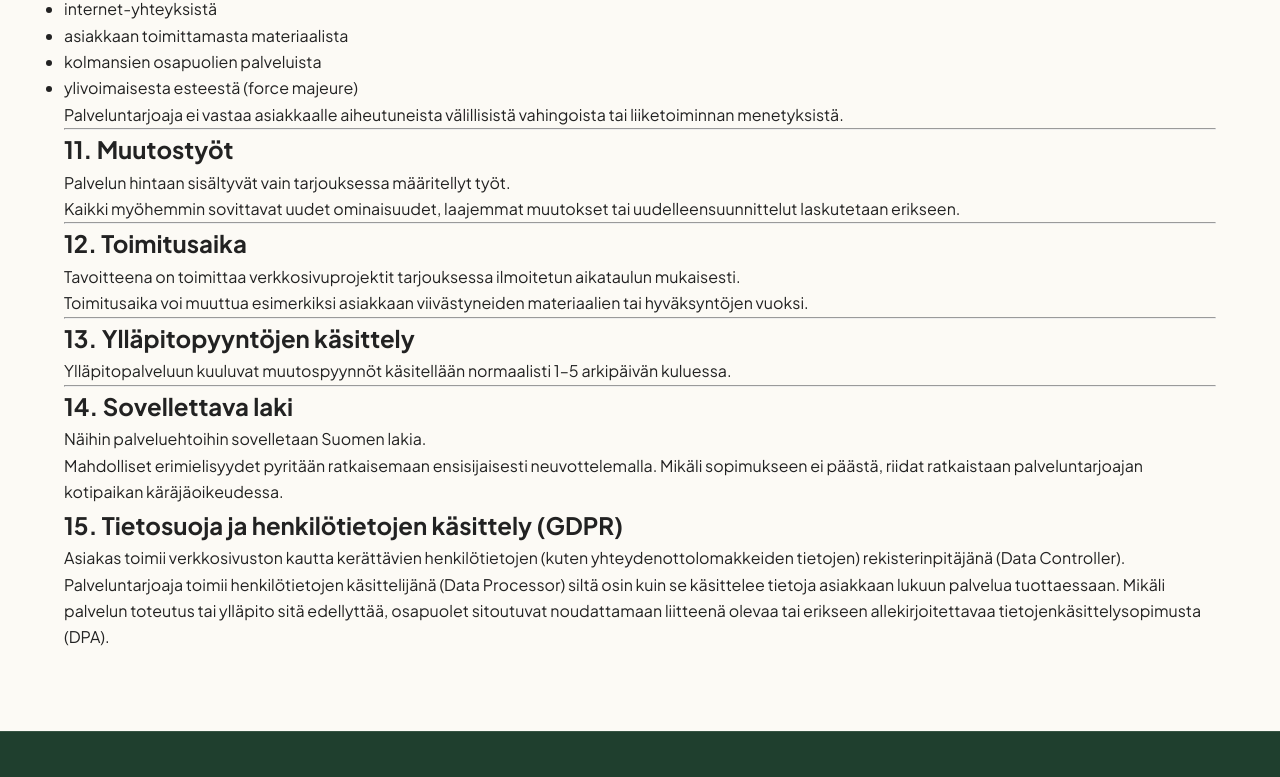
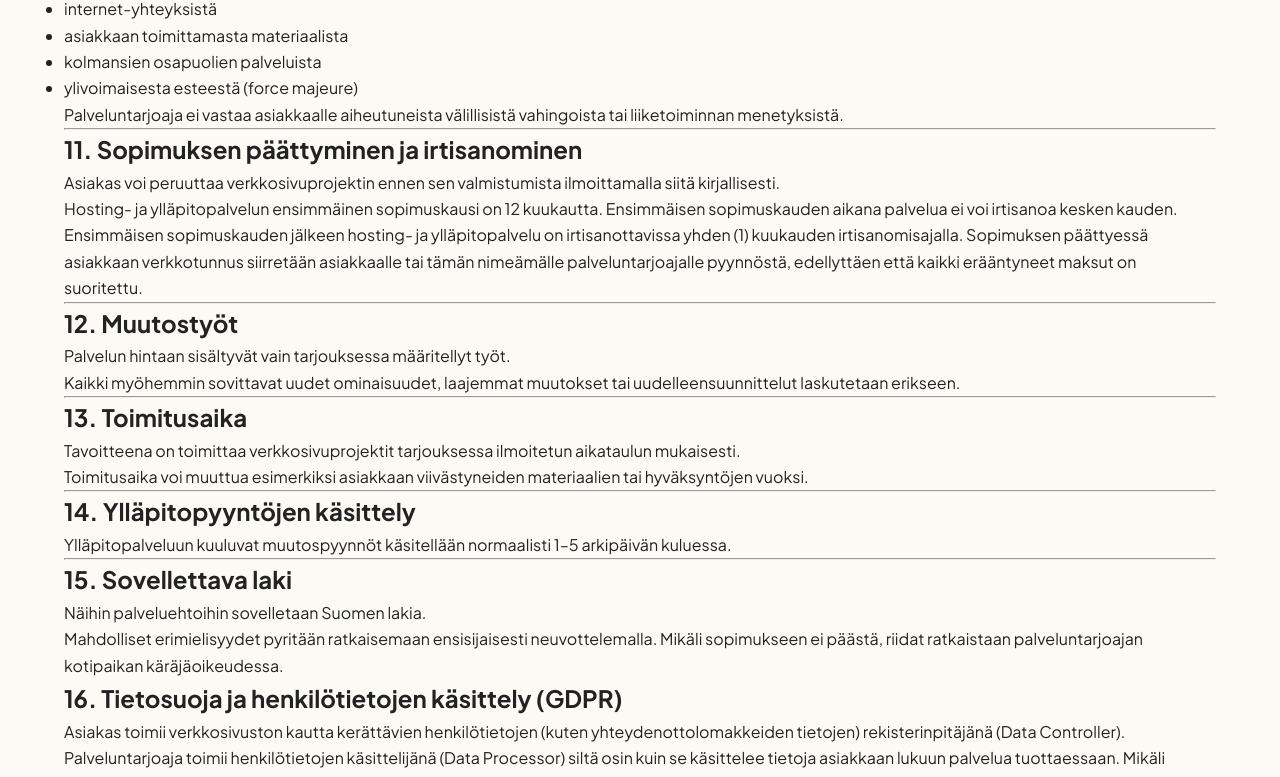
Before and after one commit to AlexLundstrom/alex-lundstrom-websites, a website: page public/palveluehdot/index.html in a window 1280 px wide. Shown: the part 2938-3715 px from the top of the page. Drawn offline with Linux system fonts and the light colour scheme.

Commit message:
Update terms on cancellation

```diff
--- a/public/palveluehdot/index.html
+++ b/public/palveluehdot/index.html
@@ -216,7 +216,18 @@
         <hr>
 
         <section class="terms-section">
-          <h2>11. Muutostyöt</h2>
+          <h2>11. Sopimuksen päättyminen ja irtisanominen</h2>
+          <p>Asiakas voi peruuttaa verkkosivuprojektin ennen sen valmistumista ilmoittamalla siitä kirjallisesti.</p>
+          <p>Hosting- ja ylläpitopalvelun ensimmäinen sopimuskausi on 12 kuukautta. Ensimmäisen sopimuskauden aikana palvelua ei voi irtisanoa kesken kauden.</p>
+          <p>Ensimmäisen sopimuskauden jälkeen hosting- ja ylläpitopalvelu on irtisanottavissa yhden (1) kuukauden irtisanomisajalla.
+Sopimuksen päättyessä asiakkaan verkkotunnus siirretään asiakkaalle tai tämän nimeämälle palveluntarjoajalle pyynnöstä, edellyttäen että kaikki erääntyneet maksut on suoritettu.
+</p>
+        </section>
+
+        <hr>
+
+        <section class="terms-section">
+          <h2>12. Muutostyöt</h2>
           <p>Palvelun hintaan sisältyvät vain tarjouksessa määritellyt työt.</p>
           <p>Kaikki myöhemmin sovittavat uudet ominaisuudet, laajemmat muutokset tai uudelleensuunnittelut laskutetaan erikseen.</p>
         </section>
@@ -224,7 +235,7 @@
         <hr>
 
         <section class="terms-section">
-          <h2>12. Toimitusaika</h2>
+          <h2>13. Toimitusaika</h2>
           <p>Tavoitteena on toimittaa verkkosivuprojektit tarjouksessa ilmoitetun aikataulun mukaisesti.</p>
           <p>Toimitusaika voi muuttua esimerkiksi asiakkaan viivästyneiden materiaalien tai hyväksyntöjen vuoksi.</p>
         </section>
@@ -232,20 +243,20 @@
         <hr>
 
         <section class="terms-section">
-          <h2>13. Ylläpitopyyntöjen käsittely</h2>
+          <h2>14. Ylläpitopyyntöjen käsittely</h2>
           <p>Ylläpitopalveluun kuuluvat muutospyynnöt käsitellään normaalisti 1–5 arkipäivän kuluessa.</p>
         </section>
 
         <hr>
 
         <section class="terms-section">
-          <h2>14. Sovellettava laki</h2>
+          <h2>15. Sovellettava laki</h2>
           <p>Näihin palveluehtoihin sovelletaan Suomen lakia.</p>
           <p>Mahdolliset erimielisyydet pyritään ratkaisemaan ensisijaisesti neuvottelemalla. Mikäli sopimukseen ei päästä, riidat ratkaistaan palveluntarjoajan kotipaikan käräjäoikeudessa.</p>
         </section>
 
         <section class="terms-section">
-          <h2>15. Tietosuoja ja henkilötietojen käsittely (GDPR)</h2>
+          <h2>16. Tietosuoja ja henkilötietojen käsittely (GDPR)</h2>
           <p>Asiakas toimii verkkosivuston kautta kerättävien henkilötietojen (kuten yhteydenottolomakkeiden tietojen) rekisterinpitäjänä (Data Controller). Palveluntarjoaja toimii henkilötietojen käsittelijänä (Data Processor) siltä osin kuin se käsittelee tietoja asiakkaan lukuun palvelua tuottaessaan. Mikäli palvelun toteutus tai ylläpito sitä edellyttää, osapuolet sitoutuvat noudattamaan liitteenä olevaa tai erikseen allekirjoitettavaa tietojenkäsittelysopimusta (DPA).</p>
         </section>
 
```
